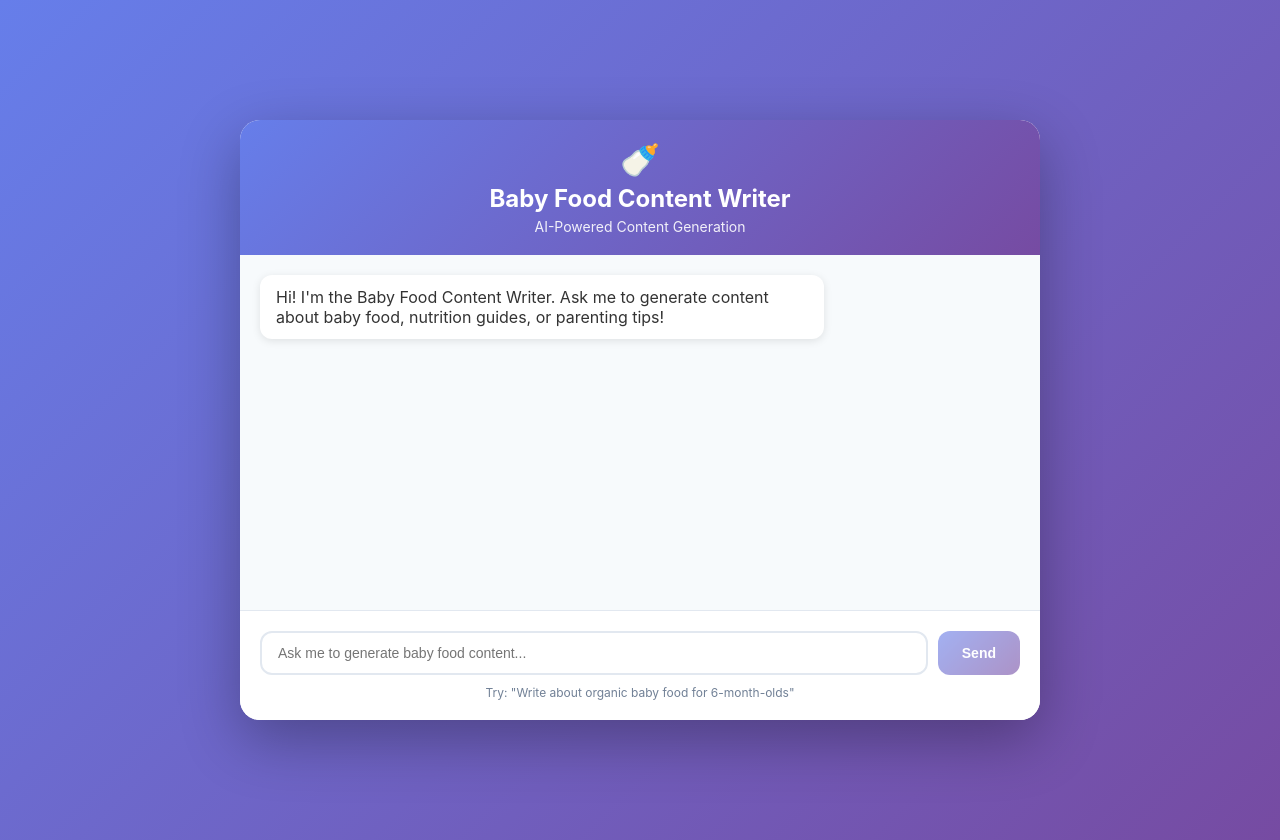
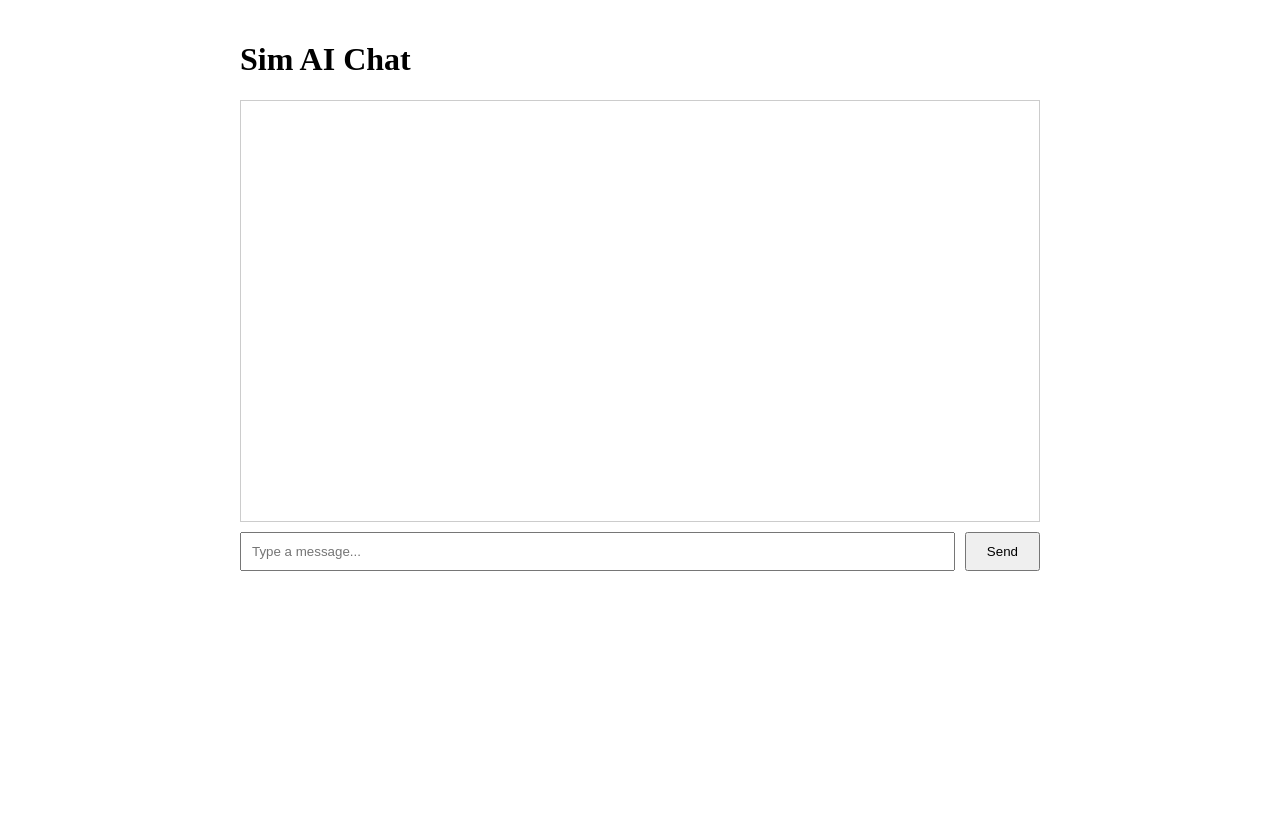
Before and after one commit to heynazmul/sim-agent-vercel-deployment, a Next.js app: page / in a window 1280 px wide. After the commit the page ends 800 px from the top, so only its background shows below. Built offline with nearby package versions, Linux system fonts and the light colour scheme.

Commit message:
Add minimal Sim AI chat interface and backend

```diff
--- a/app/page.js
+++ b/app/page.js
@@ -2,9 +2,7 @@
 import { useState } from 'react';
 
 export default function Home() {
-  const [messages, setMessages] = useState([
-    { role: 'assistant', content: 'Hi! I\'m the Baby Food Content Writer. Ask me to generate content about baby food, nutrition guides, or parenting tips!' }
-  ]);
+  const [messages, setMessages] = useState([]);
   const [input, setInput] = useState('');
   const [loading, setLoading] = useState(false);
 
@@ -24,146 +22,37 @@ export default function Home() {
       });
 
       const data = await response.json();
-
-      setMessages(prev => [...prev, {
-        role: 'assistant',
-        content: data.result || data.message || 'Response received!'
-      }]);
+      setMessages(prev => [...prev, { role: 'assistant', content: data.result || data.message }]);
     } catch (error) {
-      setMessages(prev => [...prev, {
-        role: 'assistant',
-        content: 'Sorry, I encountered an error. Please try again.'
-      }]);
+      setMessages(prev => [...prev, { role: 'assistant', content: 'Error: ' + error.message }]);
     } finally {
       setLoading(false);
     }
   };
 
   return (
-    <div style={{
-      minHeight: '100vh',
-      background: 'linear-gradient(135deg, #667eea 0%, #764ba2 100%)',
-      display: 'flex',
-      alignItems: 'center',
-      justifyContent: 'center',
-      padding: '20px',
-      fontFamily: '-apple-system, BlinkMacSystemFont, "Segoe UI", Roboto, Arial, sans-serif'
-    }}>
-      <div style={{
-        width: '100%',
-        maxWidth: '800px',
-        height: '600px',
-        background: 'white',
-        borderRadius: '20px',
-        boxShadow: '0 20px 60px rgba(0,0,0,0.3)',
-        display: 'flex',
-        flexDirection: 'column',
-        overflow: 'hidden'
-      }}>
-        {/* Header */}
-        <div style={{
-          padding: '20px',
-          background: 'linear-gradient(135deg, #667eea 0%, #764ba2 100%)',
-          color: 'white',
-          textAlign: 'center'
-        }}>
-          <div style={{ fontSize: '32px', marginBottom: '5px' }}>🍼</div>
-          <h1 style={{ margin: 0, fontSize: '24px' }}>Baby Food Content Writer</h1>
-          <p style={{ margin: '5px 0 0 0', fontSize: '14px', opacity: 0.9 }}>
-            AI-Powered Content Generation
-          </p>
-        </div>
-
-        {/* Messages */}
-        <div style={{
-          flex: 1,
-          overflowY: 'auto',
-          padding: '20px',
-          background: '#f7fafc'
-        }}>
-          {messages.map((msg, index) => (
-            <div key={index} style={{
-              display: 'flex',
-              justifyContent: msg.role === 'user' ? 'flex-end' : 'flex-start',
-              marginBottom: '15px'
-            }}>
-              <div style={{
-                maxWidth: '70%',
-                padding: '12px 16px',
-                borderRadius: '12px',
-                background: msg.role === 'user' ? '#667eea' : 'white',
-                color: msg.role === 'user' ? 'white' : '#333',
-                boxShadow: '0 2px 8px rgba(0,0,0,0.1)',
-                whiteSpace: 'pre-wrap',
-                wordWrap: 'break-word'
-              }}>
-                {msg.content}
-              </div>
+    <div style={{ maxWidth: '800px', margin: '0 auto', padding: '20px' }}>
+      <h1>Sim AI Chat</h1>
+      <div style={{ border: '1px solid #ccc', padding: '10px', height: '400px', overflowY: 'scroll', marginBottom: '10px' }}>
+        {messages.map((msg, i) => (
+          <div key={i} style={{ marginBottom: '10px' }}>
+            <strong>{msg.role}:</strong> {msg.content}
           </div>
         ))}
-          {loading && (
-            <div style={{ display: 'flex', justifyContent: 'flex-start', marginBottom: '15px' }}>
-              <div style={{
-                padding: '12px 16px',
-                borderRadius: '12px',
-                background: 'white',
-                boxShadow: '0 2px 8px rgba(0,0,0,0.1)'
-              }}>
-                <span style={{ color: '#667eea' }}>● ● ●</span> Generating content...
+        {loading && <div>Loading...</div>}
       </div>
-            </div>
-          )}
-        </div>
-
-        {/* Input */}
-        <div style={{
-          padding: '20px',
-          background: 'white',
-          borderTop: '1px solid #e2e8f0'
-        }}>
       <div style={{ display: 'flex', gap: '10px' }}>
         <input
           type="text"
           value={input}
           onChange={(e) => setInput(e.target.value)}
           onKeyPress={(e) => e.key === 'Enter' && sendMessage()}
-              placeholder="Ask me to generate baby food content..."
-              style={{
-                flex: 1,
-                padding: '12px 16px',
-                borderRadius: '12px',
-                border: '2px solid #e2e8f0',
-                fontSize: '14px',
-                outline: 'none'
-              }}
+          placeholder="Type a message..."
+          style={{ flex: 1, padding: '10px' }}
         />
-            <button
-              onClick={sendMessage}
-              disabled={loading || !input.trim()}
-              style={{
-                padding: '12px 24px',
-                borderRadius: '12px',
-                border: 'none',
-                background: 'linear-gradient(135deg, #667eea 0%, #764ba2 100%)',
-                color: 'white',
-                fontSize: '14px',
-                fontWeight: 'bold',
-                cursor: loading ? 'not-allowed' : 'pointer',
-                opacity: loading || !input.trim() ? 0.6 : 1
-              }}
-            >
+        <button onClick={sendMessage} disabled={loading} style={{ padding: '10px 20px' }}>
           Send
         </button>
-          </div>
-          <p style={{
-            margin: '10px 0 0 0',
-            fontSize: '12px',
-            color: '#718096',
-            textAlign: 'center'
-          }}>
-            Try: "Write about organic baby food for 6-month-olds"
-          </p>
-        </div>
       </div>
     </div>
   );
```
Lines whose indentation alone changed are shown as unchanged.
